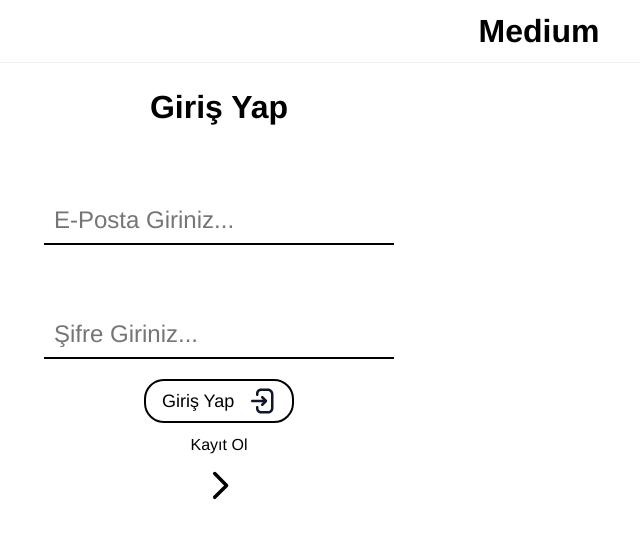
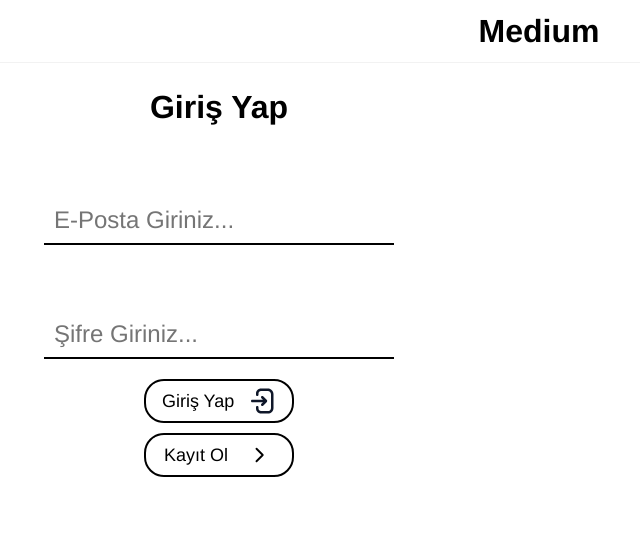
Before and after one commit to kemalozlp/mediumclone, a Next.js app: page /login in a window 1280 px wide. Shown: the top 538 px of the page, without its empty margins (101-741 px from the left). Built offline with nearby package versions, Linux system fonts and the light colour scheme; no server answers.

Commit message:
kayıt ol butonu a etiketi içine alındı

```diff
--- a/app/login/page.jsx
+++ b/app/login/page.jsx
@@ -16,7 +16,7 @@
         <input id="password" name="password" type="password" required placeholder='Şifre Giriniz...'/></label>
         <button formAction={login}>Giriş Yap <Login /></button>
       </form>
-      <Link href={"/signup"}>Kayıt Ol <RightArrow /></Link>
+     <Link href={"/signup"}> <button>Kayıt Ol <RightArrow /></button></Link>
     </div>
   )
 }
```
